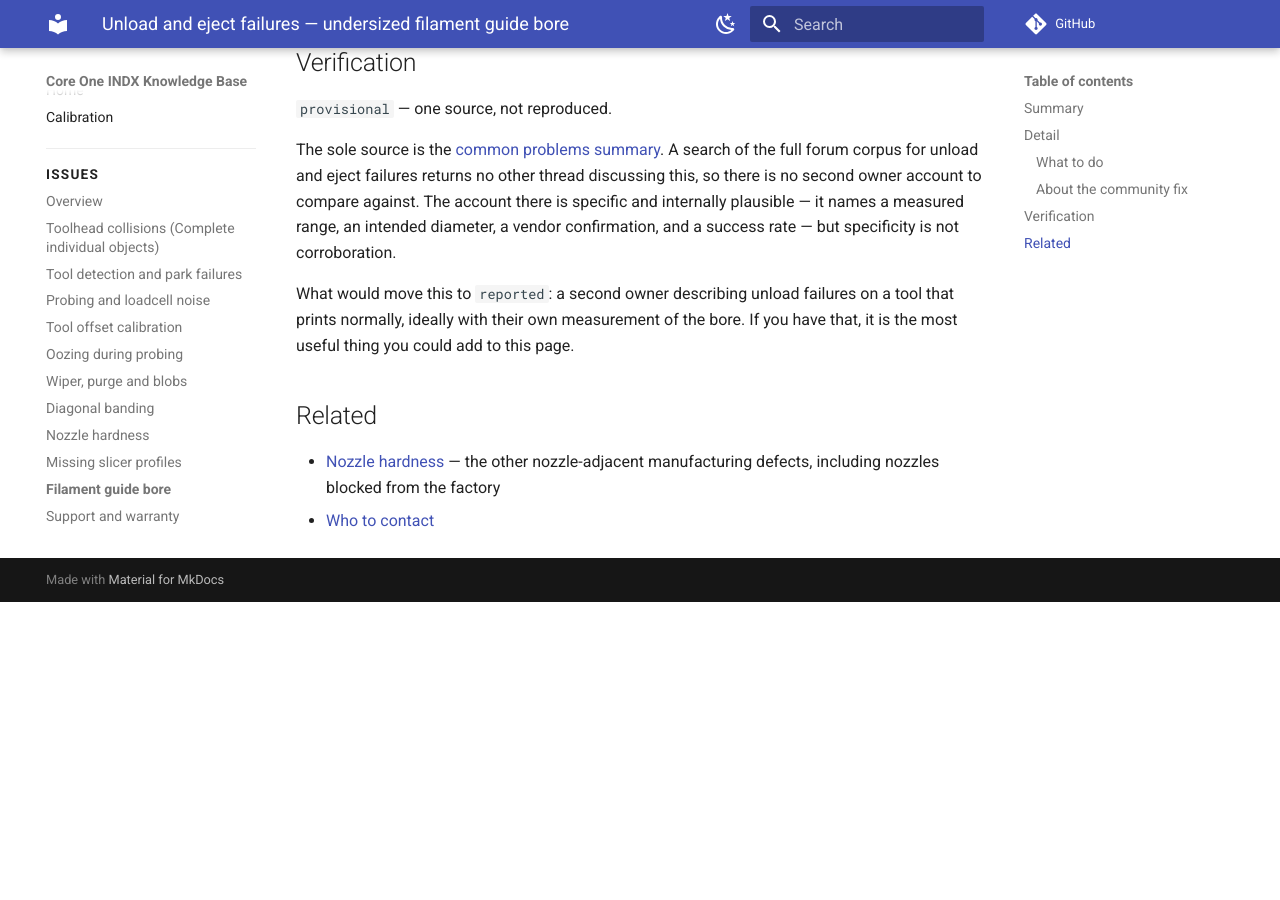
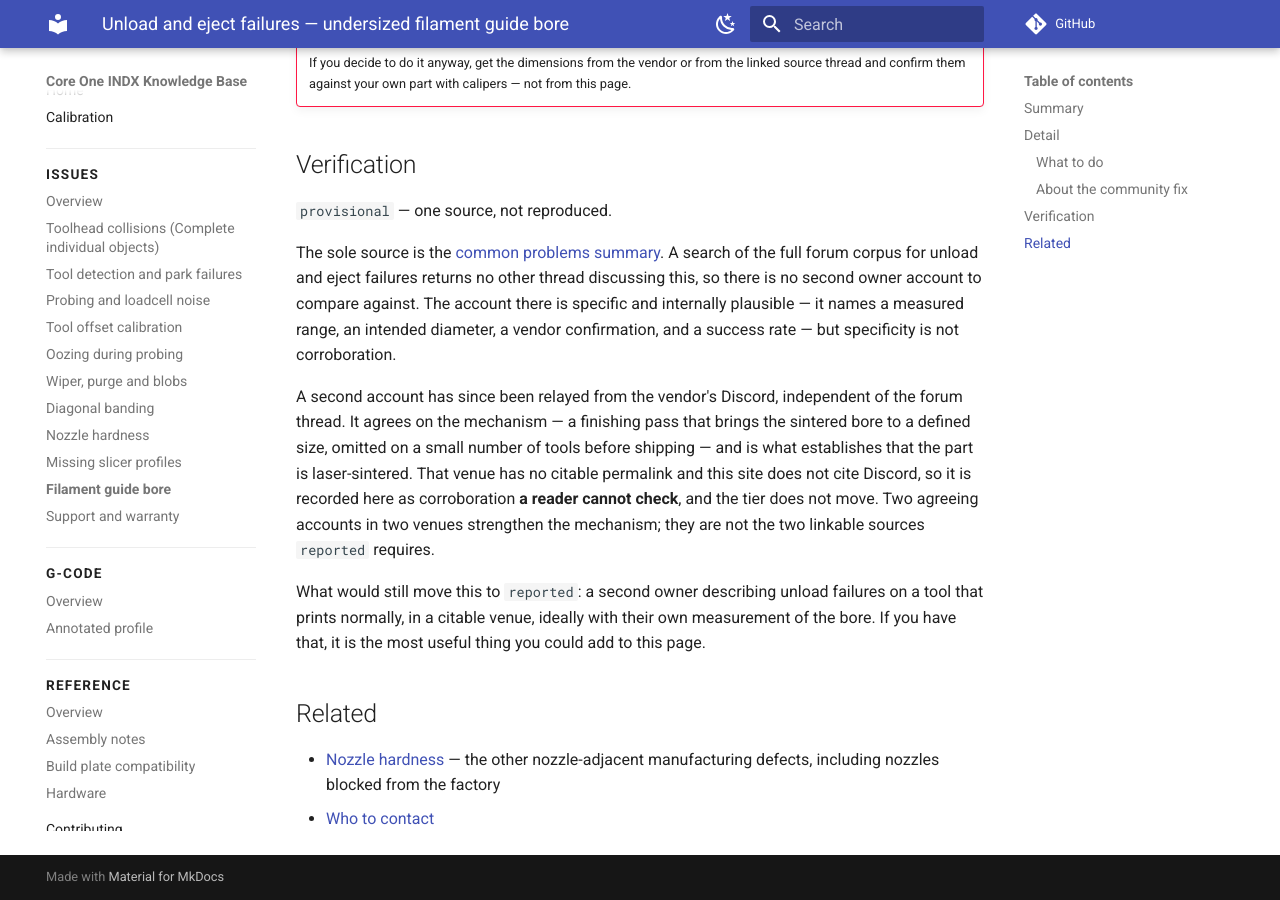
Before and after one commit to hyiger/coreone-indx-kb, an MkDocs documentation site: the page built from docs/issues/filament-guide-bore-unload-failure.md, in a window 1280 px wide and 900 px high, scrolled down 1500 px. Built offline with MkDocs 1.6.1 and Material for MkDocs 9.7.7, drawn with Linux system fonts in a browser that asks for light colours; comment, search, counter and statistics services are not loaded; before the commit the page ends 2102 px from its top, so only the background shows below that; some of the changed text lies outside the part shown.

Commit message:
Record why the guide bore needs finishing at all
A second account, relayed from the vendor's Discord, independent of the
forum thread the page already cites. It explains the mechanism rather than
just restating the symptom: the affected half of the tool is laser
sintered, so its internal filament path comes out at whatever size the
process leaves rather than a controlled one. Bringing it to a defined
diameter is a separate finishing operation, and affected tools shipped
without it.

Tier stays provisional and the page says why. Discord has no citable
permalink and this site does not cite it, so the corroboration is recorded
as something a reader cannot check. Two agreeing accounts in two venues
strengthen the mechanism; they are not the two linkable sources that
`reported` requires.

No attribution: the account is not tied to a person, and the vendor is
named as "the factory" per the personal-details rule. Nothing is quoted —
longest overlap with the source wording is four words, and those are a
plain factual descriptor.

Still no dimensions. The danger box stands unchanged.

Co-Authored-By: Claude Opus 5 <noreply@anthropic.com>

```diff
--- a/docs/issues/filament-guide-bore-unload-failure.md
+++ b/docs/issues/filament-guide-bore-unload-failure.md
@@ -40,8 +40,13 @@ the narrowest point in the path in its fattest state. If the bore is undersized,
 swollen tip jams and the unload or eject aborts. On affected tools this is reported
 to fail on a large fraction of attempts rather than occasionally.
 
-The reported explanation is that the factory drills this bore to a finished diameter
-as a production step, and that the affected batch missed that step.
+The reported explanation is a skipped finishing step rather than a design fault. The
+affected half of the tool is produced by laser sintering, which leaves the internal
+filament path at whatever size it comes out of the machine rather than a controlled one.
+Bringing that bore to a defined diameter is a separate operation at the factory — a
+drill or reamer run through the path — and affected tools are ones that shipped without
+it. The scale is described as small: a handful escaping rather than a whole production
+run.
 
 ### What to do
 
@@ -83,9 +88,17 @@ account there is specific and internally plausible — it names a measured range
 intended diameter, a vendor confirmation, and a success rate — but specificity is not
 corroboration.
 
-What would move this to `reported`: a second owner describing unload failures on a
-tool that prints normally, ideally with their own measurement of the bore. If you
-have that, it is the most useful thing you could add to this page.
+A second account has since been relayed from the vendor's Discord, independent of the
+forum thread. It agrees on the mechanism — a finishing pass that brings the sintered
+bore to a defined size, omitted on a small number of tools before shipping — and is
+what establishes that the part is laser-sintered. That venue has no citable permalink
+and this site does not cite Discord, so it is recorded here as corroboration **a reader
+cannot check**, and the tier does not move. Two agreeing accounts in two venues
+strengthen the mechanism; they are not the two linkable sources `reported` requires.
+
+What would still move this to `reported`: a second owner describing unload failures on a
+tool that prints normally, in a citable venue, ideally with their own measurement of the
+bore. If you have that, it is the most useful thing you could add to this page.
 
 ## Related
 
```
Also changed, not shown: other parts of docs/issues/filament-guide-bore-unload-failure.md (+1 -1 lines).
